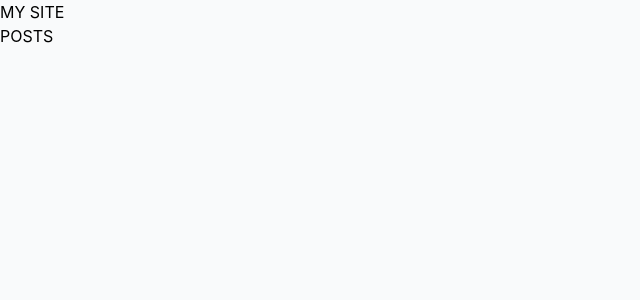
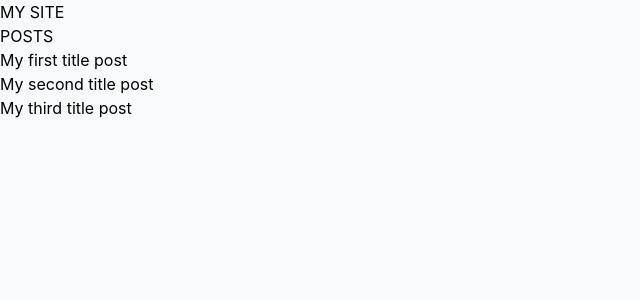
Before and after one commit to vmoisej/vuejs3movie, a Vue app: page /posts in a window 1280 px wide. Shown: the top 300 px of the page, without its empty margins (0-640 px from the left). Built offline with nearby package versions, Linux system fonts and the light colour scheme; data requests are answered from the project's data file.

Commit message:
Lesson 8. JSON Server. Axios.

```diff
--- /dev/null
+++ b/db.json
@@ -0,0 +1,19 @@
+{
+  "posts": [
+    {
+      "id": 0,
+      "title": "My first title post",
+      "content": "This is content of first post"
+    },
+    {
+      "id": 1,
+      "title": "My second title post",
+      "content": "This is content of second post"
+    },
+    {
+      "id": 2,
+      "title": "My third title post",
+      "content": "This is content of third post"
+    }
+  ]
+}
--- a/package.json
+++ b/package.json
@@ -12,6 +12,8 @@
   },
   "dependencies": {
     "@tailwindcss/vite": "^4.3.3",
+    "axios": "^1.20.0",
+    "json-server": "^0.17.4",
     "tailwindcss": "^4.3.3",
     "vue": "^3.5.40",
     "vue-router": "^5.3.1"
--- a/src/pages/posts/index.vue
+++ b/src/pages/posts/index.vue
@@ -2,9 +2,31 @@
   <div>
     POSTS
   </div>
+  <div>
+    <div v-for="post in posts">
+      {{ post.title }}
+    </div>
+  </div>
 </template>
 
 <script setup>
+import {onMounted, ref} from "vue"
+import axios from "axios"
+
+const posts = ref([])
+
+onMounted(() => {
+  getPosts()
+})
+
+const getPosts = function() {
+  axios.get('http://localhost:3000/posts')
+      .then(res => {
+        posts.value =  res.data
+      })
+      .catch()
+      .finally()
+}
 
 </script>
 
```
Also changed, not shown: 1 other file (tests, documents, lock files or other folders).
